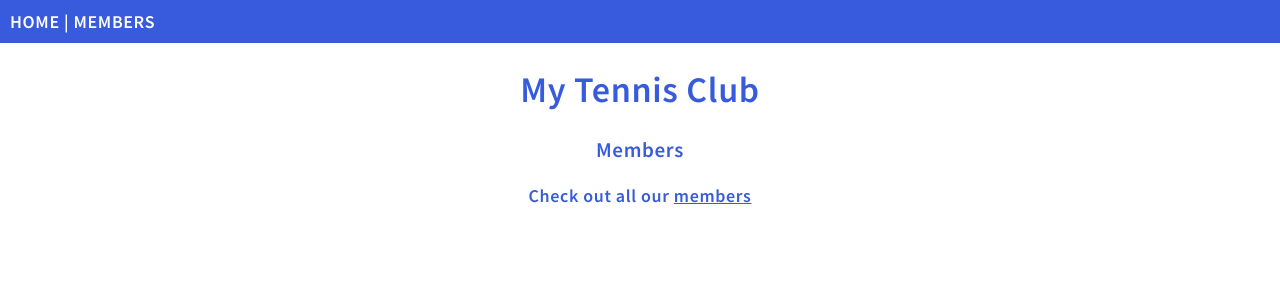
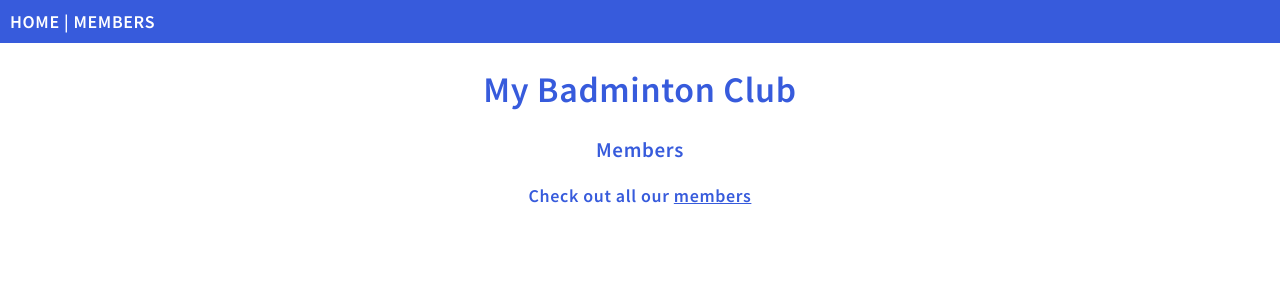
Before and after one commit to mamunemon-01/my_badminton_club, a Django app: page / in a window 1280 px wide. Shown: the top 300 px of the page. Run offline with Django 4.2, Linux system fonts and the light colour scheme.

Commit message:
Replaced "Tennis" with "Badminton"

```diff
--- a/members/templates/all_members.html
+++ b/members/templates/all_members.html
@@ -1,6 +1,6 @@
 {% extends "master.html" %}
 
-{% block title %} My Tennis Club - The List of All The Members {% endblock %}
+{% block title %} My Badminton Club - The List of All The Members {% endblock %}
 
 {% block content %}
 
--- a/members/templates/main.html
+++ b/members/templates/main.html
@@ -1,10 +1,10 @@
 {% extends "master.html" %}
 
-{% block title %} My Tennis Club {% endblock %}
+{% block title %} My Badminton Club {% endblock %}
 
 {% block content %}
 	<div class="main">
-		<h1>My Tennis Club</h1>
+		<h1>My Badminton Club</h1>
 
 		<h3>Members</h3>
 
```
